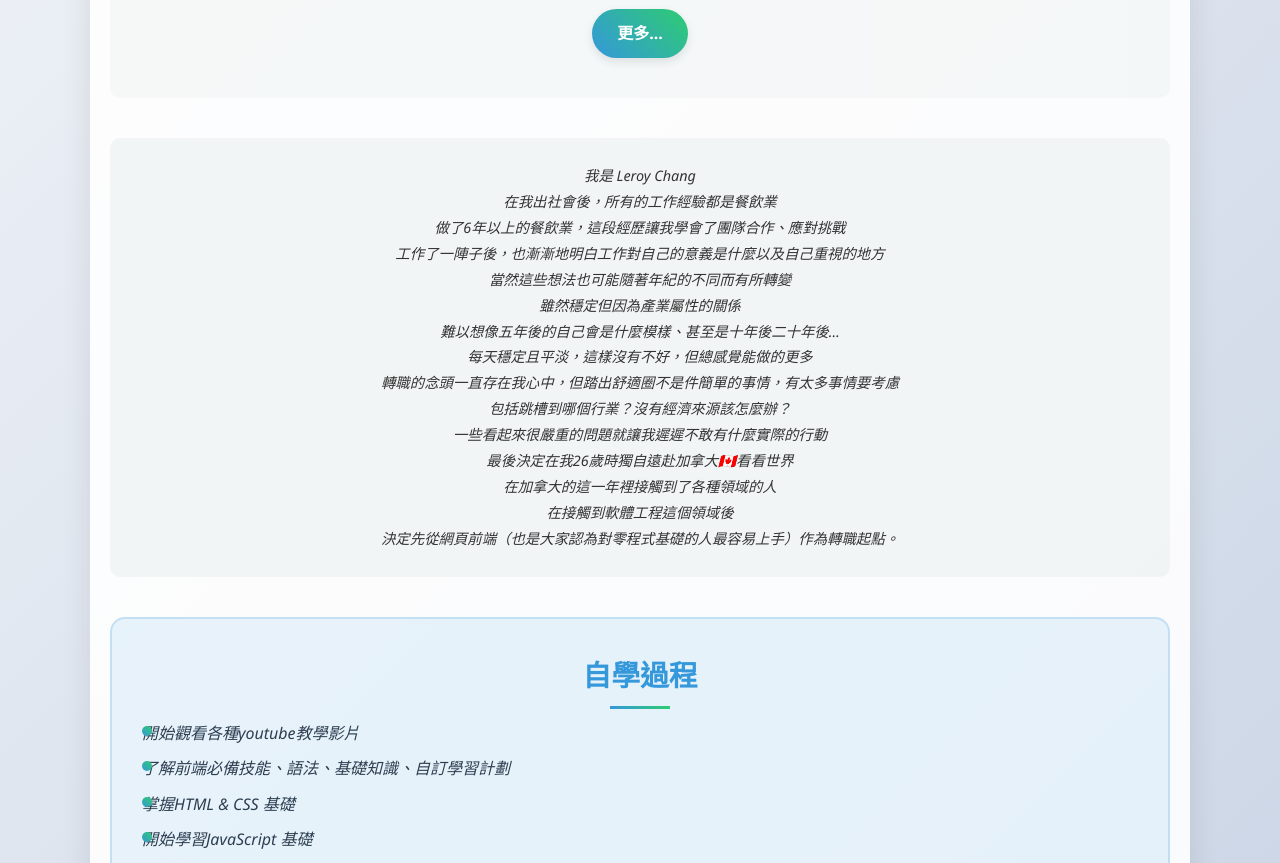
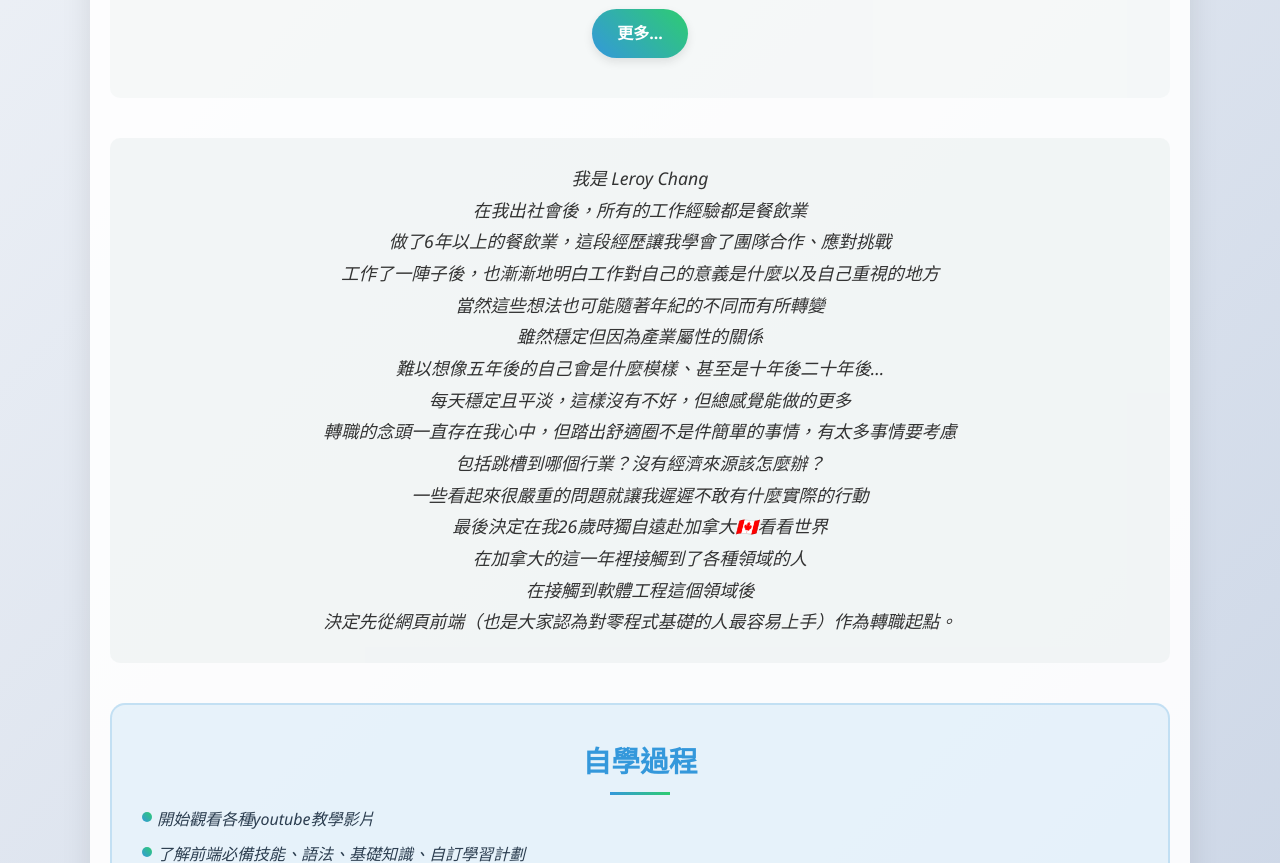
Before and after one commit to mecho10/leroy-profile, a plain HTML site: page index.html in a window 1280 px wide. Shown: the part 740-1603 px from the top of the page. Drawn offline with Linux system fonts and the light colour scheme.

Commit message:
Update style.css

```diff
--- a/css/style.css
+++ b/css/style.css
@@ -179,7 +179,7 @@ h2::after {
     padding: 25px;
     border-radius: 10px;
     text-align: center;
-    font-size: 0.9rem;
+    font-size: 1.1rem;
 }
 
 .project p {
@@ -189,7 +189,7 @@ h2::after {
     align-items: flex-start;
     position: relative;
     padding-left: 20px;
-    text-indent: -20px;
+    text-indent: -5px;
 }
 
 .project p::before {
```
